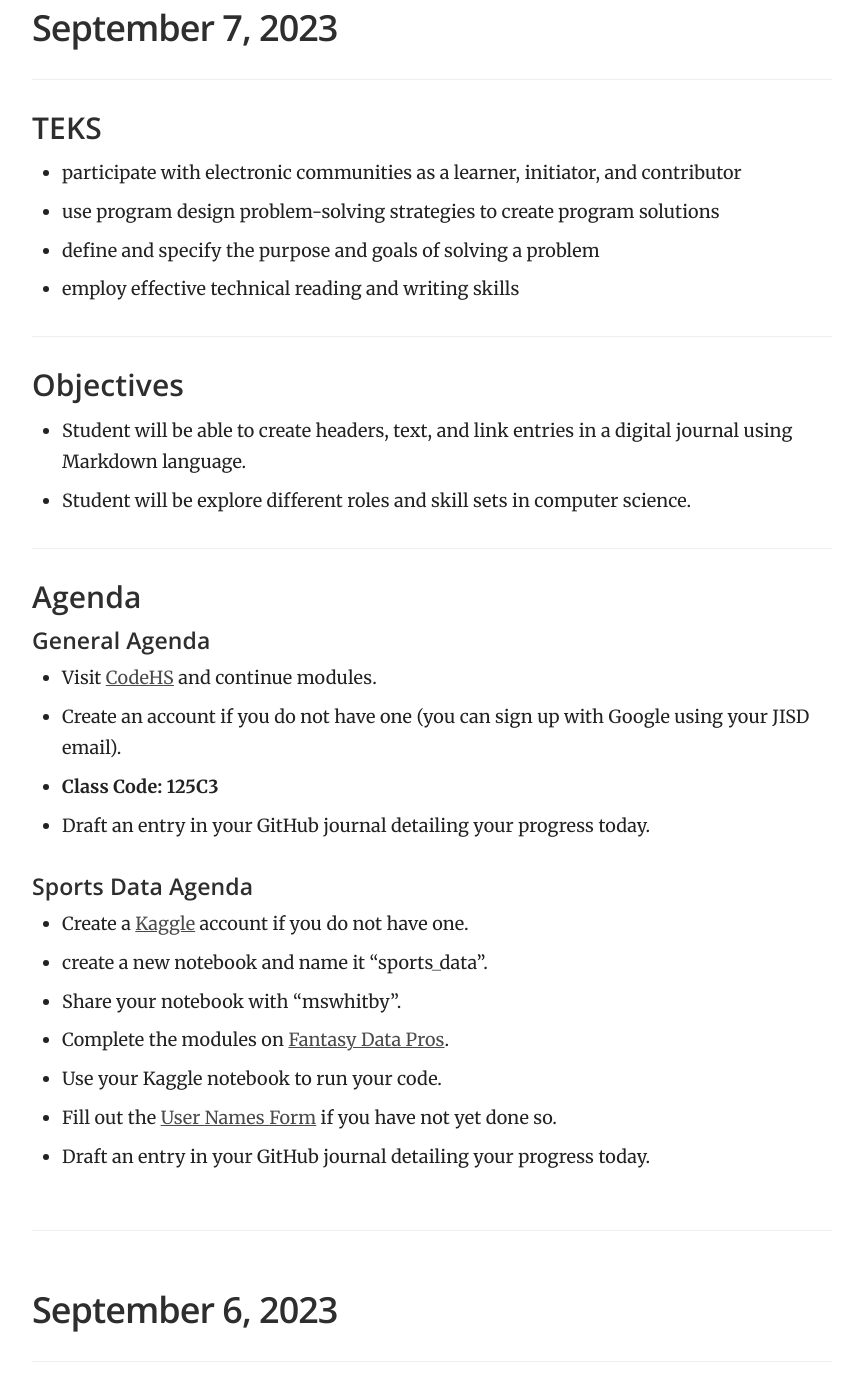
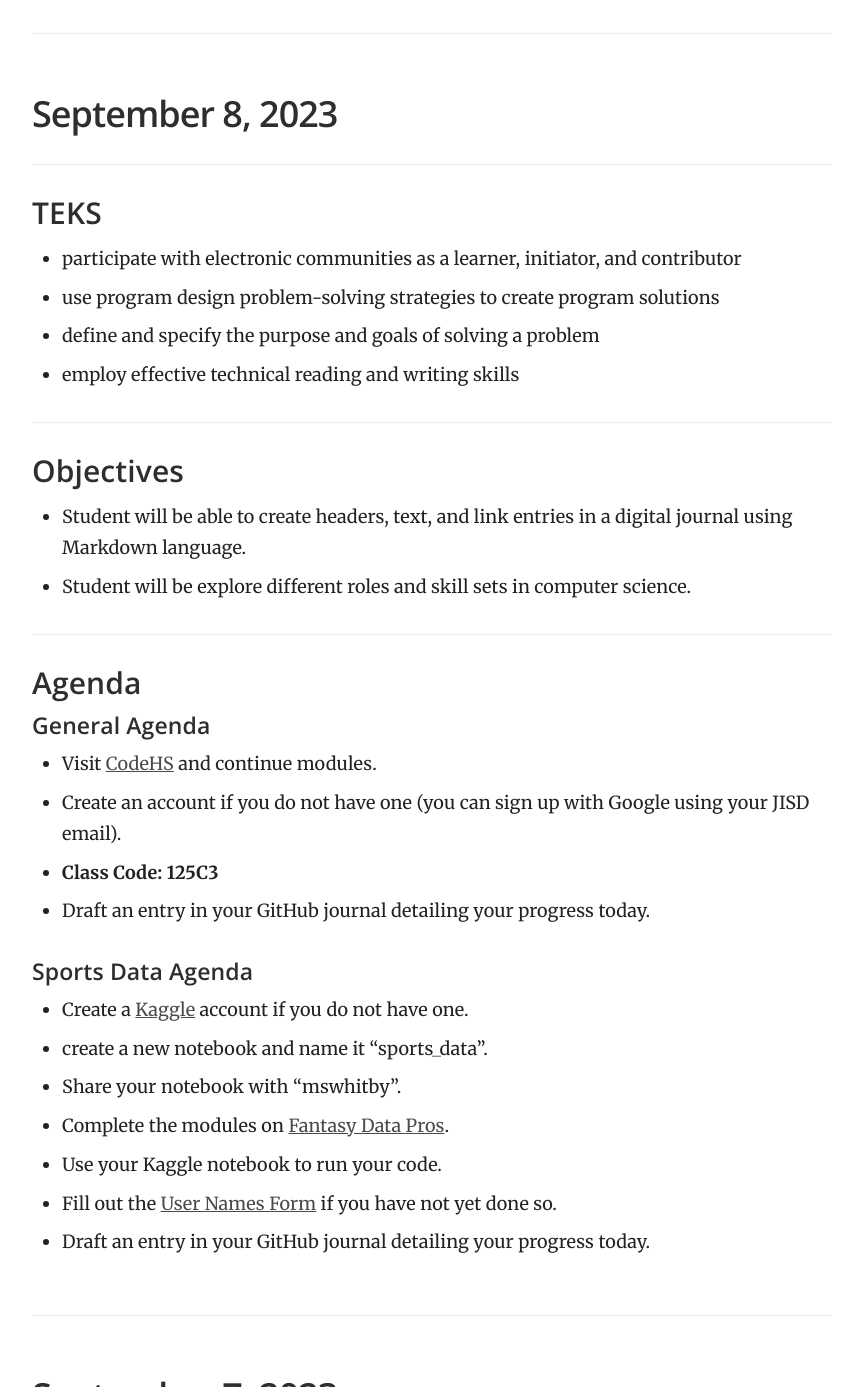
Before and after one commit to mswhitby/classroom, a Jekyll site: the page built from _docs/courses/cs1.md, in a window 1280 px wide and 1400 px high, scrolled down 568 px, cut to the strip 13-1400 px from the top of the window. Shown: the whole strip, without its empty margins (358-1221 px from the left). Built offline with Jekyll 4.4.1, drawn with Linux system fonts in a browser that asks for light colours.

Commit message:
Updated lessons

```diff
--- a/_docs/courses/cs1.md
+++ b/_docs/courses/cs1.md
@@ -8,6 +8,43 @@ order: 2
 
 ![2023 San Antonio Community Code Jam](https://youthcodejam.charityproud.org/EventRegistration/DisplayEventPicture/13038)
 [2023 San Antonio Community Code Jam](https://youthcodejam.charityproud.org/EventRegistration/Index/13038)
+
+----
+
+## September 8, 2023
+
+### TEKS
+
+- participate with electronic communities as a learner, initiator, and contributor
+- use program design problem-solving strategies to create program solutions
+- define and specify the purpose and goals of solving a problem
+- employ effective technical reading and writing skills
+
+### Objectives
+
+- Student will be able to create headers, text, and link entries in a digital journal using Markdown language.
+- Student will be explore different roles and skill sets in computer science.
+
+### Agenda
+
+#### General Agenda
+
+- Visit [CodeHS](https://codehs.com/go/125C3) and continue modules.
+- Create an account if you do not have one (you can sign up with Google using your JISD email).
+- **Class Code: 125C3**
+- Draft an entry in your GitHub journal detailing your progress today.
+
+#### Sports Data Agenda
+
+- Create a [Kaggle](https://www.kaggle.com/) account if you do not have one.
+- create a new notebook and name it "sports_data".
+- Share your notebook with "mswhitby".
+- Complete the modules on [Fantasy Data Pros](https://fantasydatapros.com).
+- Use your Kaggle notebook to run your code.
+- Fill out the [User Names Form](https://forms.gle/W9AinBmFJYDqwMq37) if you have not yet done so.
+- Draft an entry in your GitHub journal detailing your progress today.
+
+----
 
 ## September 7, 2023
 
```
Also changed, not shown: _docs/courses/csf.md (+2 -0 lines).
